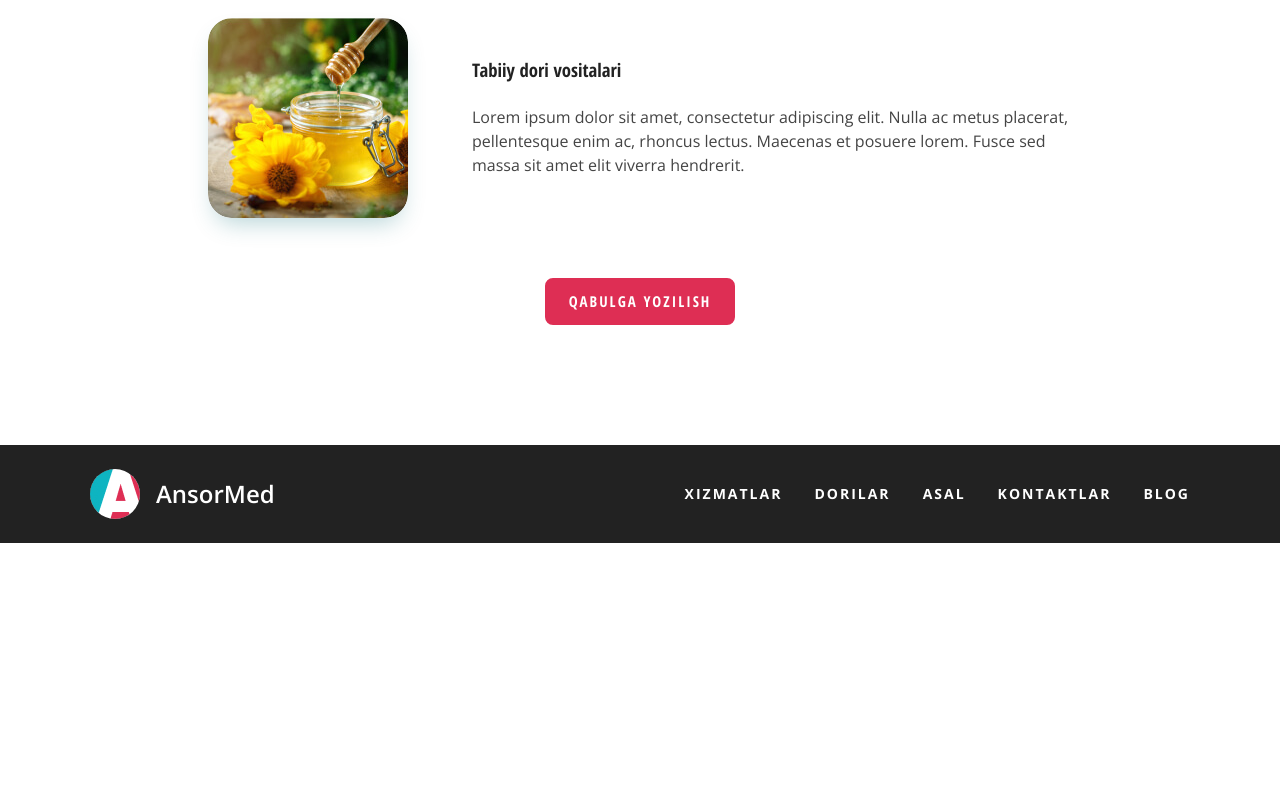
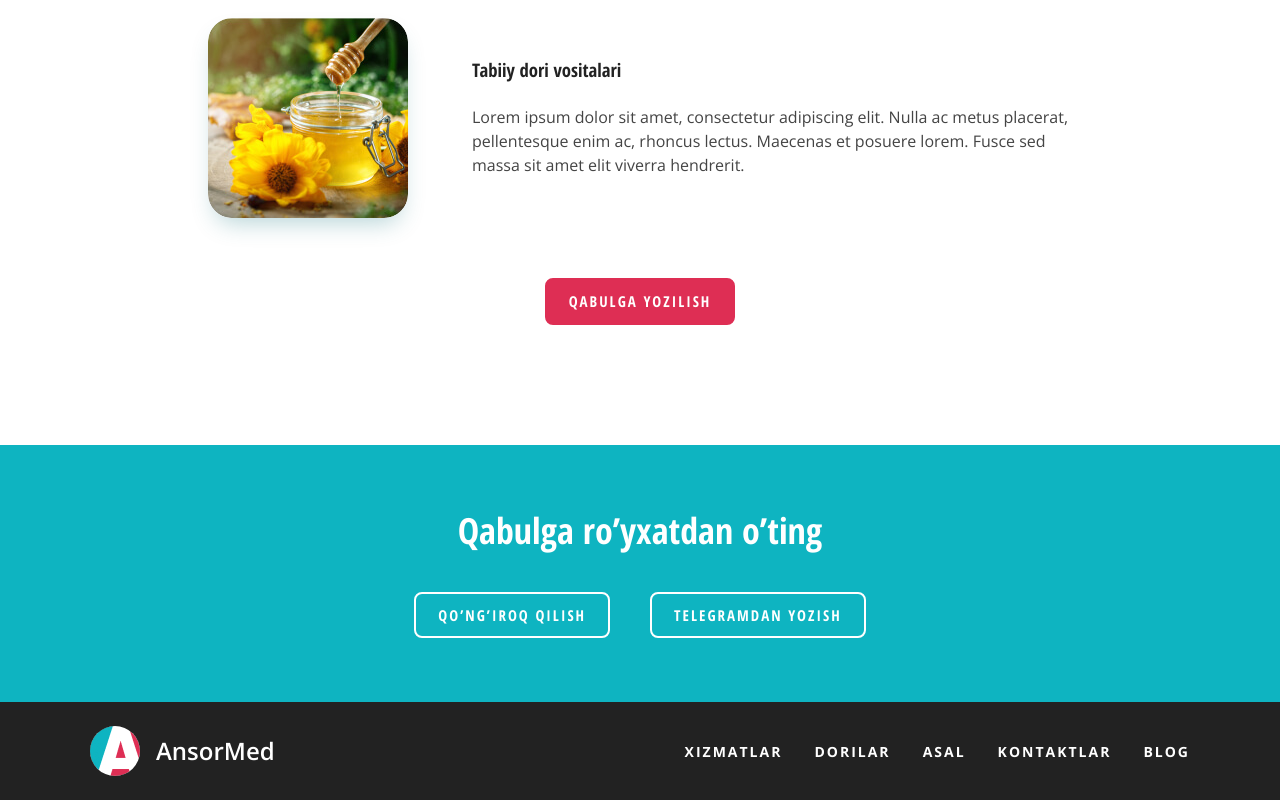
Before and after one commit to MIRZOULUGBEK9008/ansormed-by-teacher, a plain HTML site: page index.html in a window 1280 px wide. Shown: the part 1630-2430 px from the top of the page. Before the commit the page ends 2173 px from the top, so only its background shows below. Drawn offline with nearby package versions, Linux system fonts and the light colour scheme.

Commit message:
Add scroll style and end of hero..

```diff
--- a/css/styles.css
+++ b/css/styles.css
@@ -1,6 +1,10 @@
 /* GLOBAL  */
 * {
   box-sizing: border-box;
+}
+
+html {
+  scroll-behavior: smooth;
 }
 
 body {
@@ -61,6 +65,7 @@ body {
 }
 
 .site-logo-text {
+  margin: 0;
   font-size: 24px;
   font-weight: 600;
   color: #222;
@@ -258,6 +263,46 @@ margin-bottom: 80px;
 }
 
 
+/* CTA  */
+.cta {
+  background-color: #0EB4C1;
+  padding-top: 64px;
+  padding-bottom: 64px;
+  color: #fff;
+}
+
+.cta-heading {
+  margin-top: 0;
+  margin-bottom: 40px;
+  text-align: center;
+  font-family: "Open Sans Condensed";
+  font-size: 36px;
+  line-height: 1.2;
+}
+
+.cta-links {
+  display: flex;
+  justify-content: center;
+  align-items: center;
+}
+
+.cta-links:not(:last-child) {
+  margin-right: 40px;
+}
+
+.main-link-outline {
+  border-color: #fff;
+  background-color: transparent;
+  color: #fff;
+}
+
+.main-link-outline:hover {
+background-color: #DE2E54;
+color: #fff;
+}
+
+
+
 
 
 /* SITE-FOOTER  */
--- a/index.html
+++ b/index.html
@@ -36,7 +36,7 @@
         </nav>
 
         <!-- MAIN-LINK  -->
-        <a class="main-link" href="#">qabulga yozilish</a>
+        <a class="main-link" href="#index-cta">qabulga yozilish</a>
       </div>
     </header>
 
@@ -48,7 +48,7 @@
           <div class="hero-content">
             <h2 class="hero-heading">Tabiiy davolash usullari yordamida kasalliklardan xalos bo’ling.</h2>
             <p class="hero-text">Hijoma, manual terapiya, zuluk va turli tabiiy giyohlar eng ko’p uchraydigan kasalliklarni yengishda yordam beradi. Sog’ligingizni o’z ishining professionallariga ishonib topshiring.</p>
-            <a class="main-link  main-link-solid" href="#">qabulga yozilish</a>
+            <a class="main-link  main-link-solid" href="#index-cta">qabulga yozilish</a>
           </div>
           <img class="hero-img" src="img/hero-img.png" alt="Ulug`bek Azamatov, tabib, hajjjom" width="423" height="504" srcset="img/hero-img.png 1x, img/hero-img@2x.png 2x">
         </div>
@@ -66,7 +66,7 @@
                 <h3 class="index-services-title">Hijoma</h3>
                 <p class="index-services-description">
                   Imom Termiziy Abdulloh ibn Abbos raziyallohu anhumodan rivoyat qilgan hadisda rasululloh sallallohu alayhi va sallam dedilar: «Sizlar hijoma qiladigan kunlaringizning eng yaxshisi 17, 19 va 21-kunlardir» (bu kunlar hijrij-kamariy hisobdagi oylar kunlaridir).</p>
-                </div>
+                </div>3
               </li>
 
               <li class="index-services-item index-service">
@@ -95,7 +95,18 @@
                 </li>
               </ul>
               <div class="services-button-link">
-                <a class="main-link" href="#">qabulga yozilish</a>
+                <a class="main-link" href="#index-cta">qabulga yozilish</a>
+              </div>
+            </div>
+          </section>
+
+          <!-- CTA  -->
+          <section class="cta" id="index-cta">
+            <div class="container">
+              <h2 class="cta-heading">Qabulga ro’yxatdan o’ting</h2>
+              <div class="cta-links">
+                <a class="cta-links main-link main-link-outline" href="#">qo’ng’iroq qilish</a>
+                <a class="cta-links main-link main-link-outline" href="#">telegramdan yozish</a>
               </div>
               </div>
             </section>
```
Lines whose indentation alone changed are shown as unchanged.
